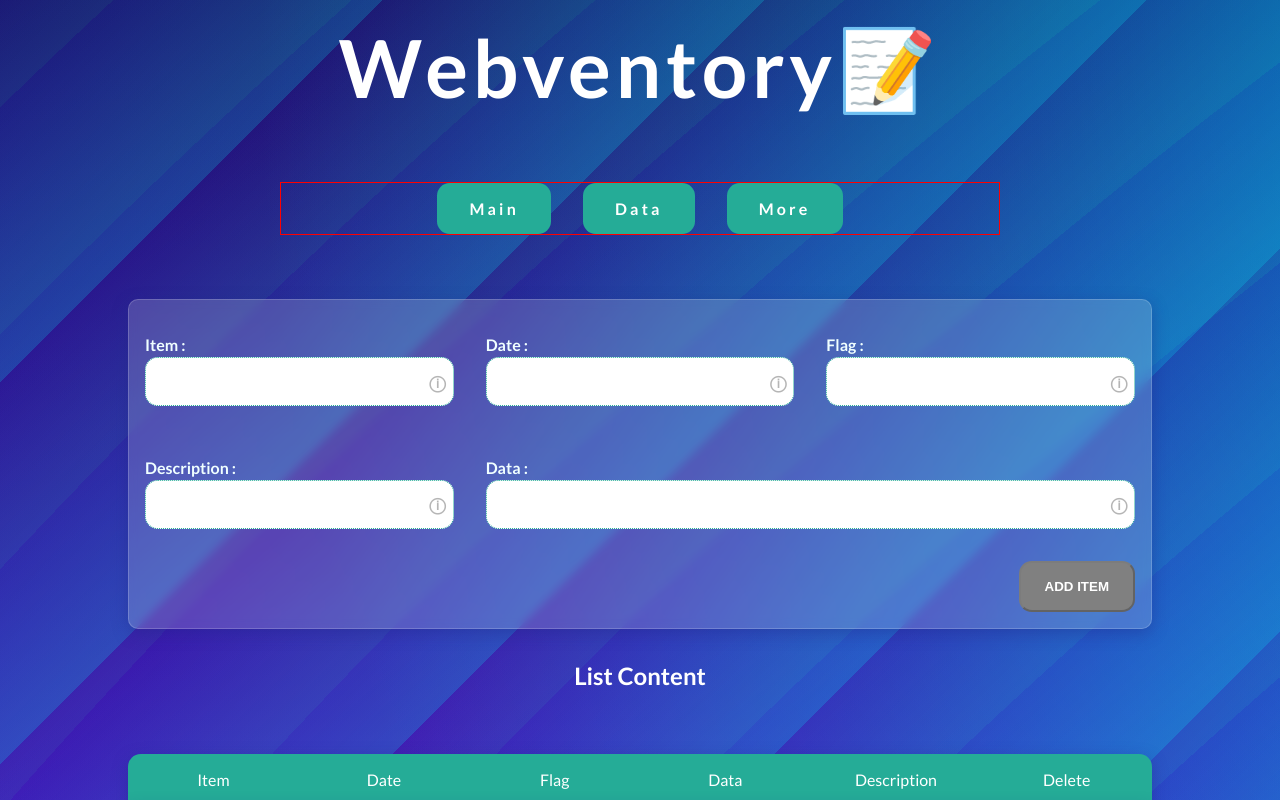
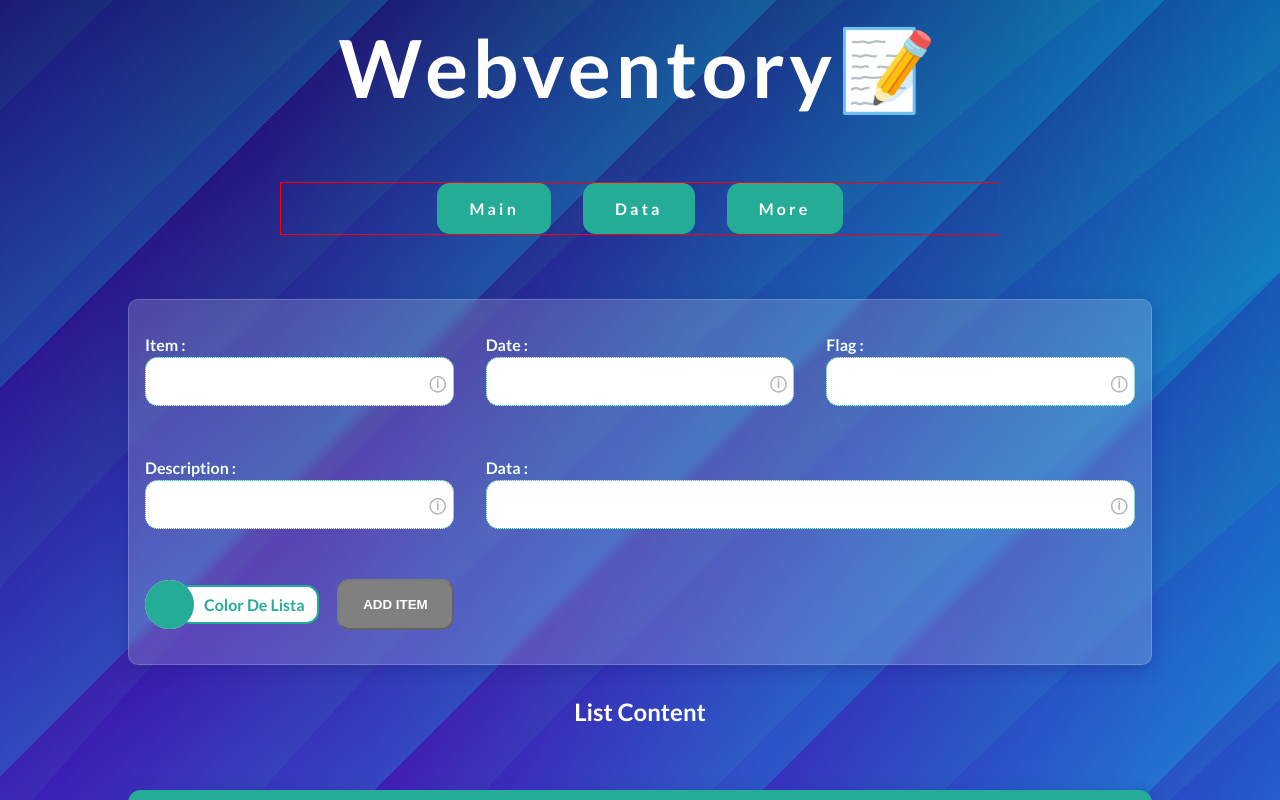
Before and after one commit to WanderleeDev/firstWebAngular, an Angular app: page / in a window 1280 px wide. Shown: the top 800 px of the page. Built offline with nearby package versions, Linux system fonts and the light colour scheme.

Commit message:
agregado componente de color-Changer

```diff
--- a/src/app/app.module.ts
+++ b/src/app/app.module.ts
@@ -9,6 +9,8 @@ import { HeaderPageComponent } from './header-page/header-page.component';
 import { RegistrationTableComponent } from './registration-table/registration-table.component';
 import { ContentTableComponent } from './content-table/content-table.component';
 import { NavbarWebComponent } from './navbar-web/navbar-web.component';
+import { ColorChangerComponent } from './color-changer/color-changer.component';
+
 
 
 @NgModule({
@@ -18,7 +20,8 @@ import { NavbarWebComponent } from './navbar-web/navbar-web.component';
     HeaderPageComponent,
     RegistrationTableComponent,
     ContentTableComponent,
-    NavbarWebComponent
+    NavbarWebComponent,
+    ColorChangerComponent
   ],
   imports: [
     BrowserModule,
--- /dev/null
+++ b/src/app/color-changer/color-changer.component.html
@@ -0,0 +1,8 @@
+<label for="" [ngStyle]="{color: colorValue}">
+  <div>
+    <input type="color" [(ngModel)]="colorValue" [value]="colorValue">
+  </div>
+  <p [ngStyle]="{border: 'solid .15rem currentColor'}">
+    Color de lista
+  </p>
+</label>
--- /dev/null
+++ b/src/app/color-changer/color-changer.component.scss
@@ -0,0 +1,30 @@
+label{
+  display: grid;
+  gap: 0rem;
+  grid-template-columns: repeat(2, auto);
+  text-transform: capitalize;
+  font-weight: 600;
+  padding-block: .2rem;
+  align-items: center;
+
+  p {
+    transform: translateX(-1rem);
+    border-radius: var(--radius);
+    padding: .5rem .8rem .5rem 1.5rem;
+    background-color: white;
+    text-align: center;
+  }
+
+  div{
+    position: relative;
+    width: 3.0625rem;
+    height: 3.0625rem;
+    overflow: hidden;
+    border-radius: 50%;
+    z-index: 1;
+    input {
+      display: block;
+      transform: scale(8);
+    }
+  }
+}
--- /dev/null
+++ b/src/app/color-changer/color-changer.component.ts
@@ -0,0 +1,10 @@
+import { Component } from '@angular/core';
+
+@Component({
+  selector: 'app-color-changer',
+  templateUrl: './color-changer.component.html',
+  styleUrls: ['./color-changer.component.scss']
+})
+export class ColorChangerComponent {
+  colorValue = '#25ac97';
+}
--- a/src/app/registration-table/registration-table.component.html
+++ b/src/app/registration-table/registration-table.component.html
@@ -10,8 +10,11 @@
     </div>
     <span [hidden]="getInputState(input.name).valid || getInputState(input.name).pristine" class="invalid">campo requerido *</span>
   </label>
+  <div class="registrationTable-footer">
+    <app-color-changer></app-color-changer>
 
-  <button class="registrationTable-btnAdd" type="submit" [disabled]="formProducts.invalid">
-    Add Item
-  </button>
+    <button class="registrationTable-btnAdd" type="submit" [disabled]="formProducts.invalid">
+      Add Item
+    </button>
+  </div>
 </form>
--- a/src/app/registration-table/registration-table.component.scss
+++ b/src/app/registration-table/registration-table.component.scss
@@ -1,7 +1,7 @@
 .registrationTable{
   --radius: .8rem;
   --colorPrimary: rgba(252, 252, 252, 0.178);
-  --colorSecondary: rgb(37, 172, 151);
+  --colorSecondary: #25ac97;
   display: grid;
   max-width: 30rem;
   margin: 2rem auto;
@@ -81,6 +81,14 @@
     border: dotted 1px var(--colorSecondary);
   }
 
+  &-footer{
+    padding: 1rem 0;
+    display: flex;
+    flex-wrap: wrap;
+    justify-content: space-between;
+    align-items: center;
+  }
+
   &-btnAdd{
     display: block;
     padding: 1rem 1.5rem;
```
Also changed, not shown: 1 other file (tests, documents, lock files or other folders).
